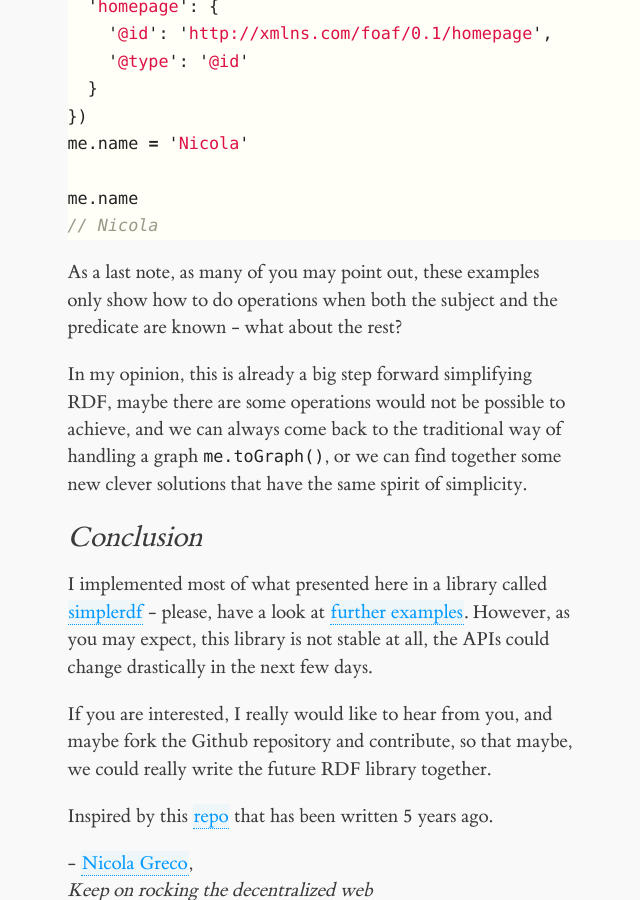
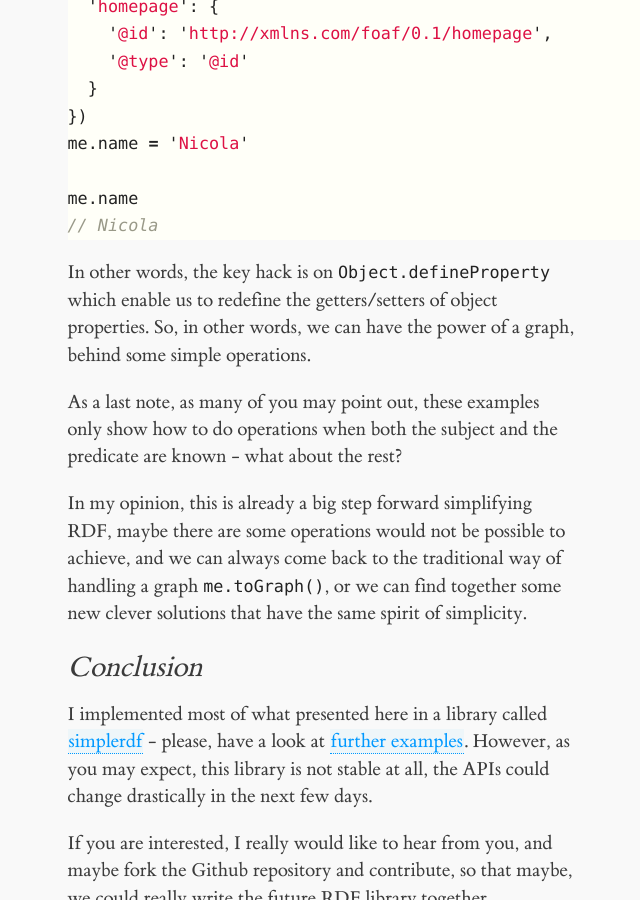
Before and after one commit to nicola/nicola.github.io, a Jekyll site: the page built from _posts/2015-09-11-future-rdf.md, in a window 1280 px wide and 900 px high, scrolled down 2185 px. Shown: the whole window, without its empty margins (40-680 px from the left). Built offline with Jekyll 4.4.1, drawn with Linux system fonts in a browser that asks for light colours; comment, search, counter and statistics services are not loaded.

Commit message:
adding future rdf/3

````diff
--- a/_posts/2015-09-11-future-rdf.md
+++ b/_posts/2015-09-11-future-rdf.md
@@ -81,6 +81,8 @@ me.name
 // Nicola
 ```
 
+In other words, the key hack is on `Object.defineProperty` which enable us to redefine the getters/setters of object properties. So, in other words, we can have the power of a graph, behind some simple operations.
+
 As a last note, as many of you may point out, these examples only show how to do operations when both the subject and the predicate are known - what about the rest?
 
 In my opinion, this is already a big step forward simplifying RDF, maybe there are some operations would not be possible to achieve, and we can always come back to the traditional way of handling a graph `me.toGraph()`, or we can find together some new clever solutions that have the same spirit of simplicity.
````
